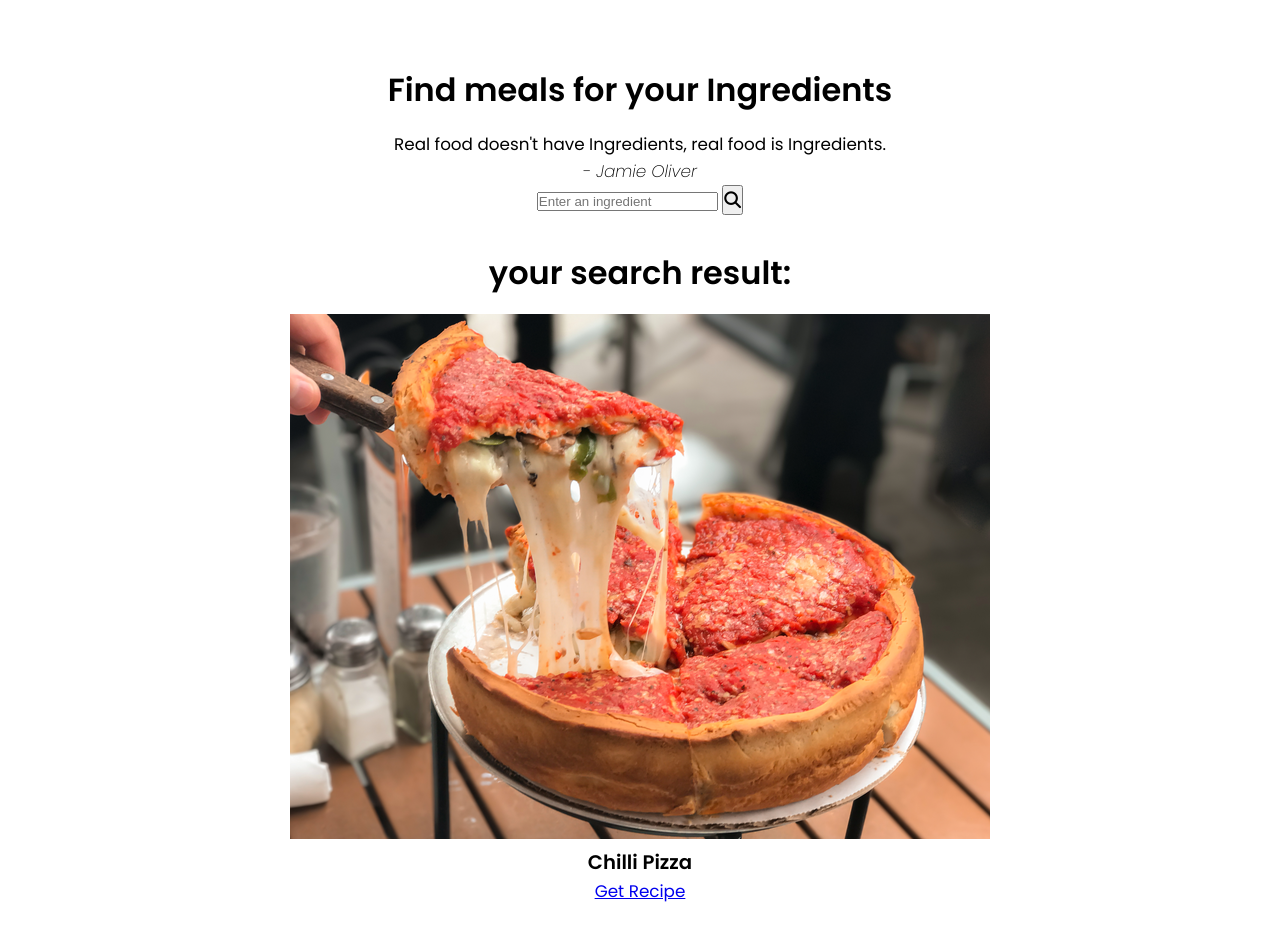
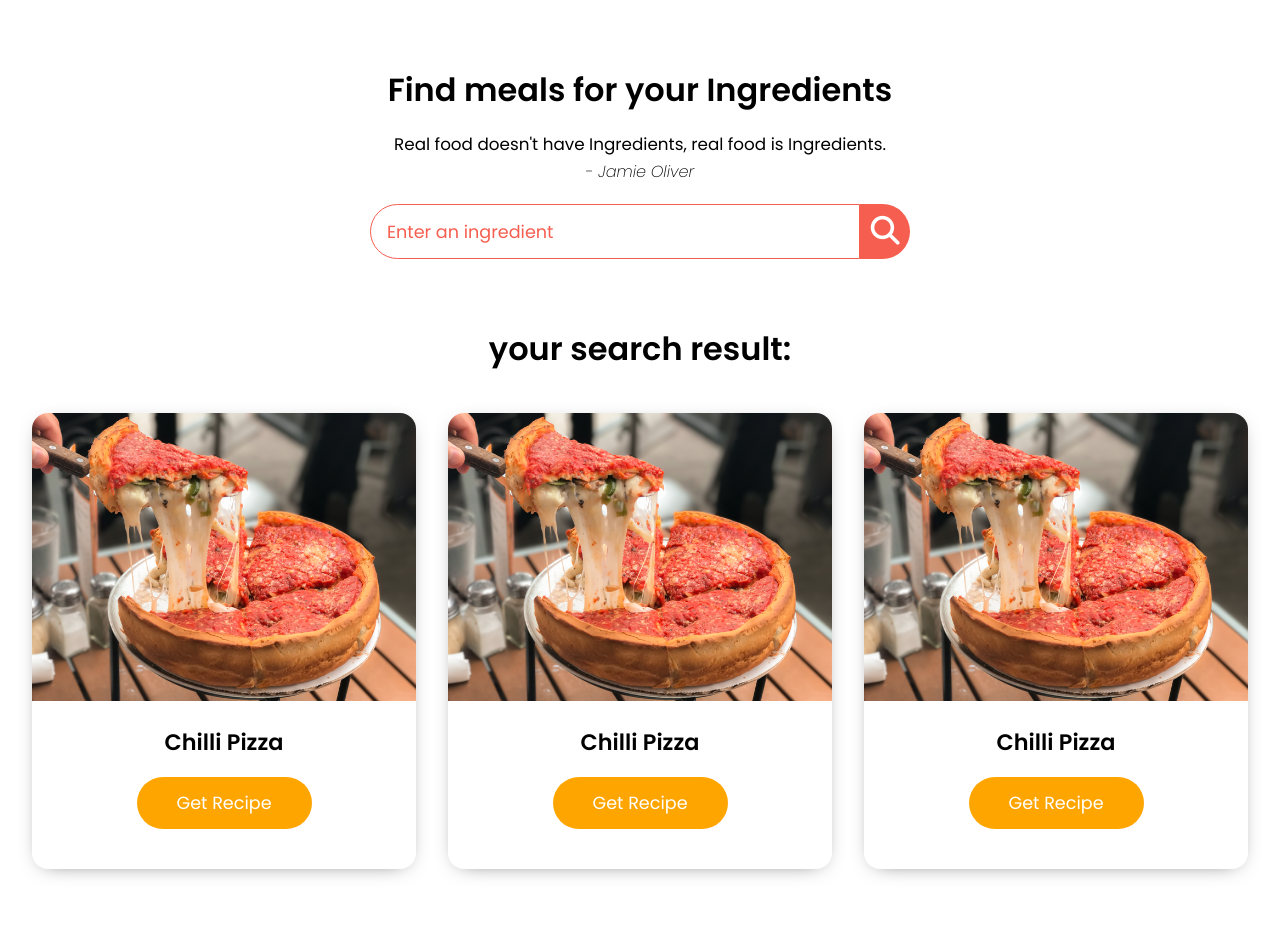
Before and after one commit to AvasBrahma/FoodRecipe, a plain HTML site: page index.html in a window 1280 px wide. Drawn offline with Linux system fonts and the light colour scheme; a script that the page names is missing.

Commit message:
style added for html

```diff
--- a/index.html
+++ b/index.html
@@ -20,7 +20,7 @@
                      </blockquote>
 
                      <div class="meal-search-box">
-                        <input type="text" class="search-content" placeholder="Enter an ingredient" id="search-input">
+                        <input type="text" class="search-control" placeholder="Enter an ingredient" id="search-input">
                         <button type="submit" class="search-btn btn" id="search-btn"><i class="fas fa-search"></i></button>
 
                      </div>
@@ -41,7 +41,32 @@
                         </div>
 
                        </div>
-                    </div>
+
+                        <!--Meal Item-->
+                        <div class="meal-item">
+                         <div class="meal-img">
+                             <img src="Images/food1.webp" alt="food">
+
+                         </div>
+                         <div class="meal-name">
+                             <h3>Chilli Pizza</h3>
+                             <a href="#" class="recipe-btn">Get Recipe</a>
+                         </div>
+
+                        </div>
+                         <!--Meal Item-->
+                         <div class="meal-item">
+                            <div class="meal-img">
+                                <img src="Images/food1.webp" alt="food">
+
+                            </div>
+                            <div class="meal-name">
+                                <h3>Chilli Pizza</h3>
+                                <a href="#" class="recipe-btn">Get Recipe</a>
+                            </div>
+
+                           </div>
+                     </div>
                 </div>
 
 
--- a/style.css
+++ b/style.css
@@ -5,6 +5,11 @@
     padding: 0;
     margin: 0;
     box-sizing: border-box;
+}
+
+:root{
+    --tenne-tawny: #f65e50;
+    -tenne-tawny-dark: #7b2115;
 }
 
 body{
@@ -44,5 +49,122 @@ body{
 }
 .meal-search{
     margin: 2rem 0;
+}
+.meal-search cite{
+    font-size: 1rem;
+}
+
+.meal-search-box{
+    margin: 1.2rem 0;
+    display: flex;
+    align-items: stretch;
 
 }
+.search-control,
+.search-btn{
+    width: 100%;
+}
+.search-control{
+
+    padding: 0 1rem;
+    font-size: 1.1rem;
+    font-family: inherit;
+    outline: 0;
+    border: 1px solid var(--tenne-tawny);
+    color: var(--tenne-tawny);
+    border-top-left-radius: 2rem;
+    border-bottom-left-radius: 2rem;
+
+}
+.search-control::placeholder{
+    color: var(--tenne-tawny);
+}
+
+.search-btn{
+    width: 55px;
+    height: 55px;
+    font-size: 1.8rem;
+    background-color: var(--tenne-tawny);
+    color: #fff;
+    border: none;
+    border-top-right-radius: 2rem;
+    border-bottom-right-radius: 2rem;
+    transition: all 0.4s  linear;
+
+}
+
+.meal-result{
+    margin-top: 4rem;
+}
+
+#meal{
+    margin: 2.4rem 0;
+
+}
+
+.meal-item{
+      border-radius: 1rem;
+      overflow: hidden;
+      box-shadow: 0 4px 21px -12px rgba(0, 0, 0, 0.79);
+      margin: 2rem 0;
+}
+
+.meal-img img{
+    width: 100%;
+    display: block;
+
+}
+
+.meal-name{
+    padding: 1.5rem 0.5rem ;
+}
+.meal-name h3{
+    font-size: 1.4rem;
+}
+
+.recipe-btn{
+    text-decoration: none;
+    color: #fff;
+    background: orange;
+    font-weight: 500;
+    font-size: 1.1rem;
+    padding: 0.75rem 0;
+    display: block;
+    width: 175px;
+    margin: 1rem auto;
+    border-radius: 2rem;
+    transition: all 0.4s linear;
+}
+
+.recipe-btn:hover{
+    background: rgb(248, 108, 33);
+}
+
+
+/* Media Queries */
+@media screen and (min-width: 600px){
+    .meal-search-box{
+        width: 540px;
+        margin-left: auto;
+        margin-right: auto;
+    }
+}
+@media screen and (min-width: 768px){
+
+    #meal{
+        display: grid;
+        grid-template-columns: repeat(2, 1fr);
+        gap: 2rem;
+    }
+    .meal-item{
+        margin: 0;
+    }
+
+}
+@media screen and (min-width: 992px){
+
+    #meal{
+        grid-template-columns: repeat(3, 1fr);
+    }
+
+}
```
